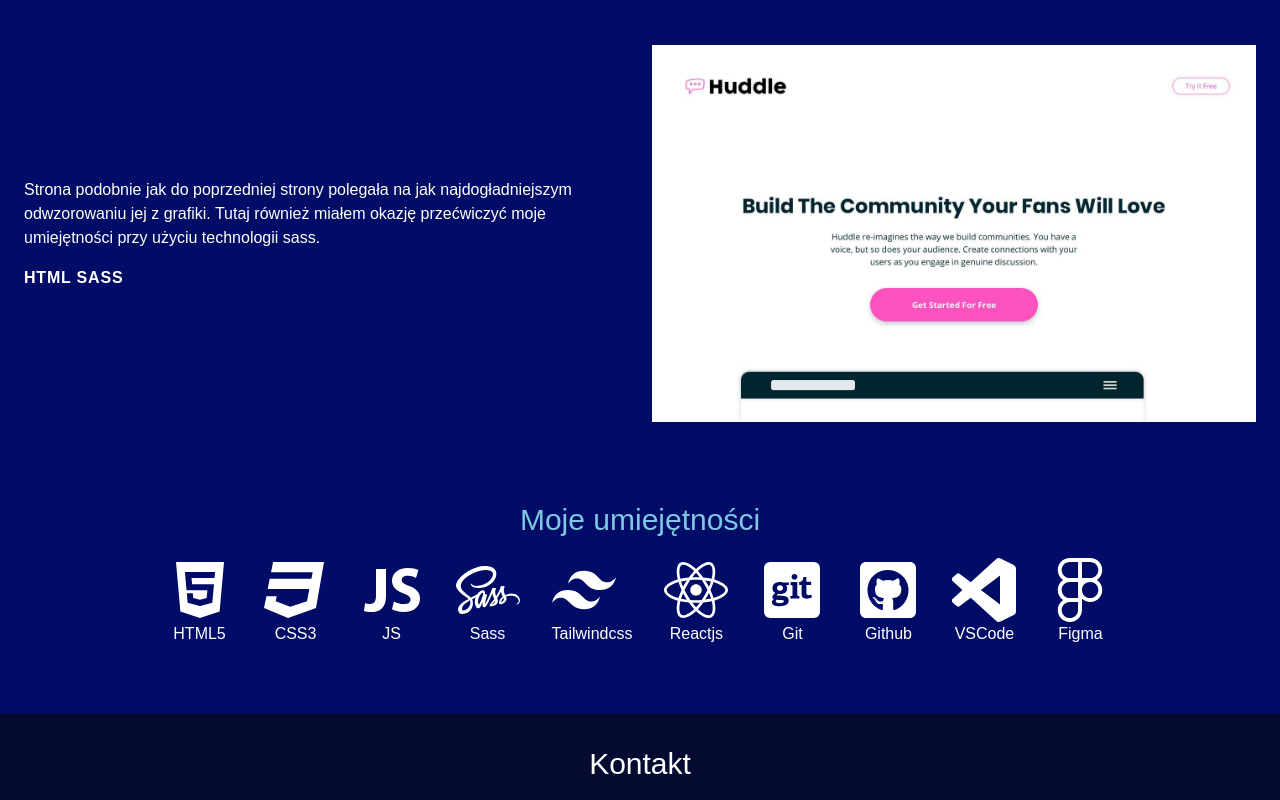
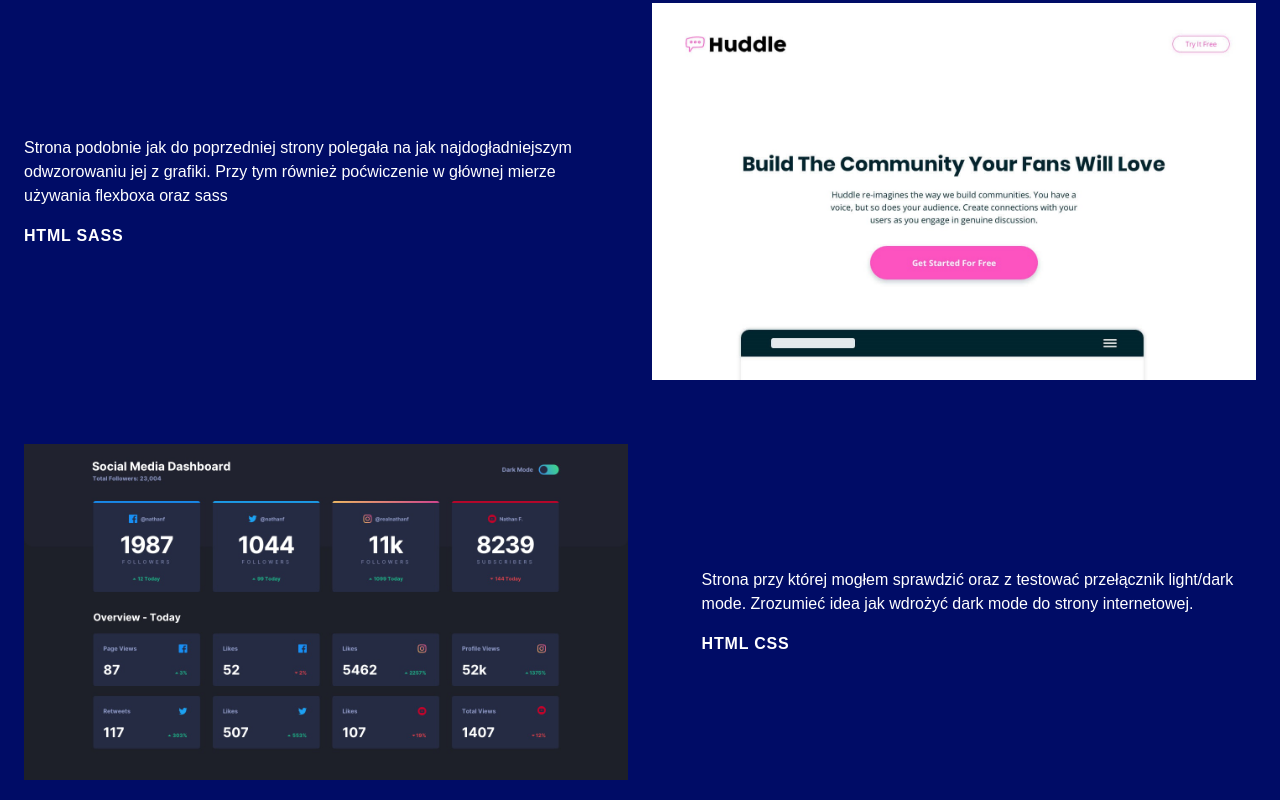
Before and after one commit to ProgramistaJarek/my-personal-portfolio, a React (Create React App) app: page / in a window 1280 px wide. Shown: the part 2720-3520 px from the top of the page. Built offline with nearby package versions, Linux system fonts and the light colour scheme.

Commit message:
add another project to my portfolio

```diff
--- a/src/date.js
+++ b/src/date.js
@@ -43,20 +43,30 @@ export const date = {
     {
       imgUrl: "/desktop-design3.jpg",
       description:
-        "Stronę tę zbudowałem w oparciu o grafikę, którą pobrałem ze strony frontend mentor. Głównym założeniem podczas budowania tej strony było jak najdokładniejsze odwzorowanie jej z pobranej grafiki. Przy tym również poćwiczenie w głównej mierze używania flexboxa oraz sass.",
+        "Stronę tę zbudowałem w oparciu o grafikę, którą pobrałem ze strony frontend mentor. Głównym założeniem podczas budowania tej strony było jak najdokładniejsze odwzorowanie jej z pobranej grafiki. .",
       tech: ["html", "sass"],
-      liveUrl: "https://programistajarek.github.io/blogr-landing-page-main/",
-      gitHubUrl: "https://github.com/ProgramistaJarek/blogr-landing-page-main",
+      liveUrl:
+        "https://programistajarek.github.io/project-tracking-intro-component-master/",
+      gitHubUrl:
+        "https://github.com/ProgramistaJarek/project-tracking-intro-component-master",
     },
     {
       imgUrl: "/desktop-design4.jpg",
       description:
-        "Strona podobnie jak do poprzedniej strony polegała na jak najdogładniejszym odwzorowaniu jej z grafiki. Tutaj również miałem okazję przećwiczyć moje umiejętności przy użyciu technologii sass.",
+        "Strona podobnie jak do poprzedniej strony polegała na jak najdogładniejszym odwzorowaniu jej z grafiki. Przy tym również poćwiczenie w głównej mierze używania flexboxa oraz sass",
       tech: ["html", "sass"],
       liveUrl:
         "https://programistajarek.github.io/huddle-landing-page-with-curved-sections-master/",
       gitHubUrl:
         "https://github.com/ProgramistaJarek/huddle-landing-page-with-curved-sections-master",
     },
+    {
+      imgUrl: "/desktop-design5.jpg",
+      description:
+        "Strona przy której mogłem sprawdzić oraz z testować przełącznik light/dark mode. Zrozumieć idea jak wdrożyć dark mode do strony internetowej.",
+      tech: ["html", "css"],
+      liveUrl: "https://programistajarek.github.io/social-media-challenge/",
+      gitHubUrl: "https://github.com/ProgramistaJarek/social-media-challenge",
+    },
   ],
 };
```
Also changed, not shown: public/desktop-design3.jpg, public/desktop-design5.jpg (added).
